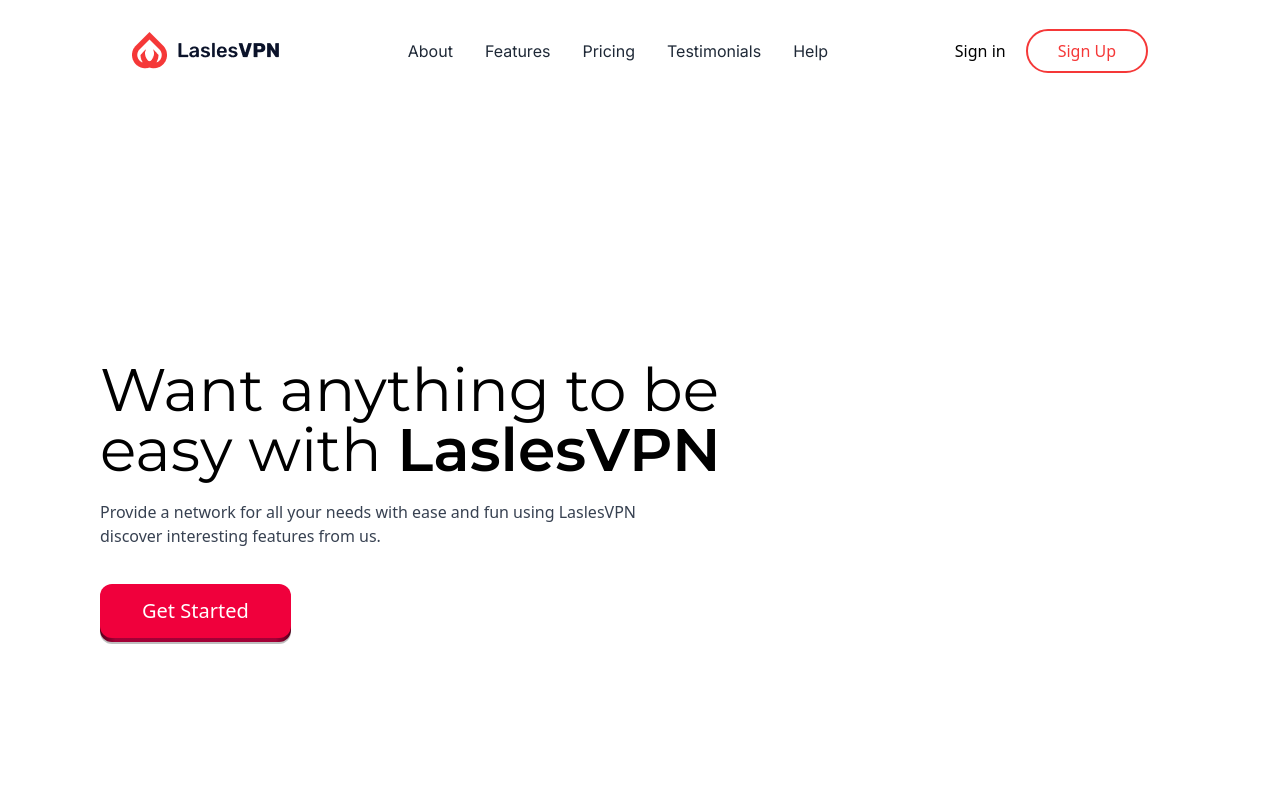
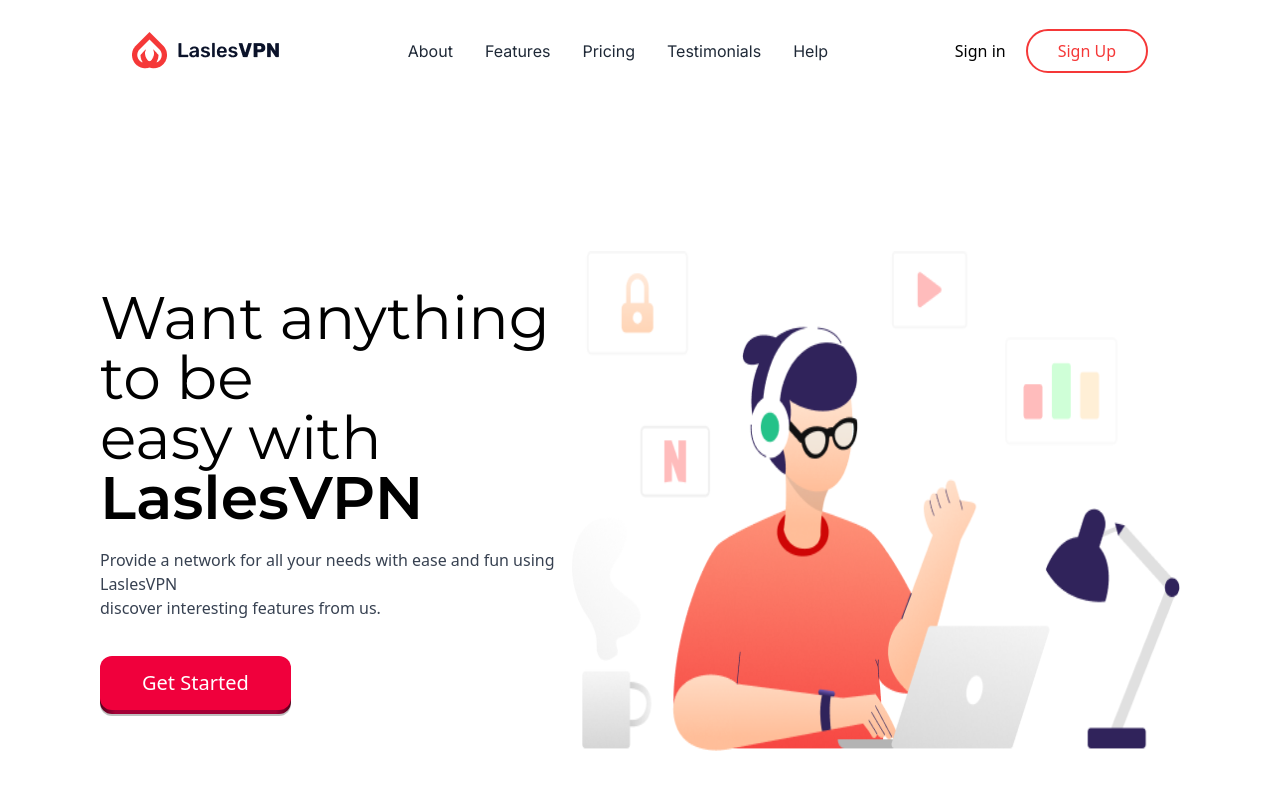
Before and after one commit to Allwyn46/laslesvpn, an Angular app: page / in a window 1280 px wide. Shown: the top 790 px of the page. Built offline with nearby package versions, Linux system fonts and the light colour scheme.

Commit message:
Completed hero section right side for desktop view

```diff
--- a/src/app/components/hero/hero.html
+++ b/src/app/components/hero/hero.html
@@ -1,5 +1,5 @@
 <section class="">
-  <div class="min-h-screen flex items-center cusom_container">
+  <div class="min-h-screen flex justify-between items-center cusom_container">
     <div class="flex items-center">
       <div class="">
         <h1 class="font-montserrat text-4xl md:text-5xl lg:text-6xl">
@@ -23,5 +23,9 @@
         </div>
       </div>
     </div>
+
+    <div>
+      <img src="assets/hero_Illustration.png" alt="" class="h-[500px]" />
+    </div>
   </div>
 </section>
```
Also changed, not shown: src/assets/hero_Illustration.png (added).
